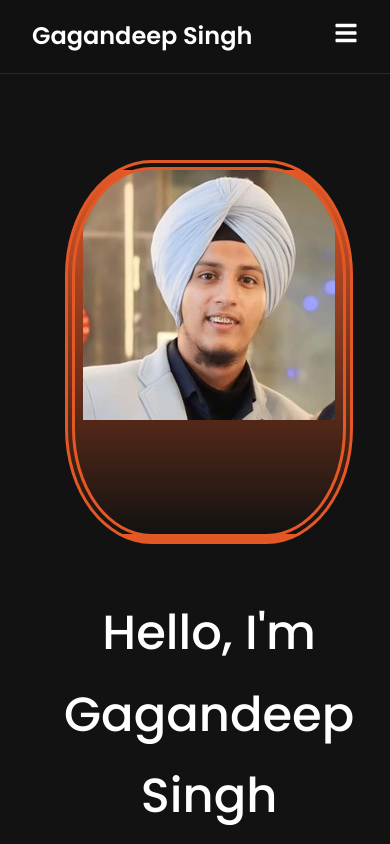
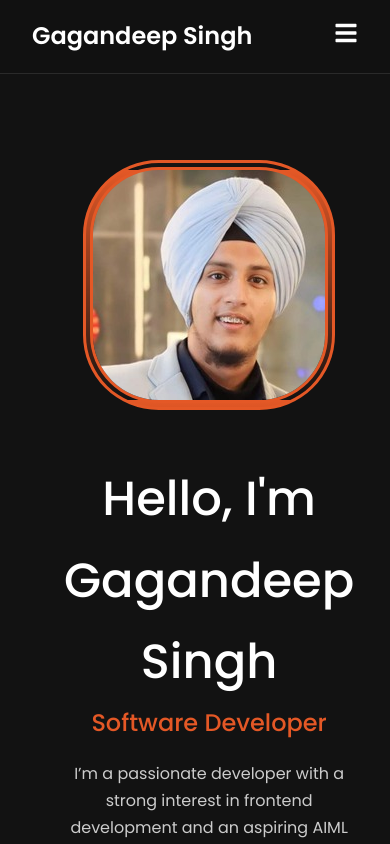
Before and after one commit to gagan13singh/My-Portfolio, a React (Vite) app: page / in a window 390 px wide. Shown: the top 844 px of the page. Built offline with nearby package versions, Linux system fonts and the light colour scheme.

Commit message:
changes in Hero.css

```diff
--- a/src/components/Hero.css
+++ b/src/components/Hero.css
@@ -40,11 +40,10 @@
   height: 250px;
   margin: 0 auto;
   overflow: hidden;
-
-  object-fit: cover;
+   align-self: auto;
+  object-fit: fill;
   object-position: center;
   border-radius: 30%;
-  overflow: hidden;
   border: 10px double var(--color-primary);
 }
 
@@ -55,8 +54,9 @@
     gap: 3rem;
   }
   .hero__image {
-    width: 18rem;
-    height: 24rem;
+    width: 252px;
+    height: 250px;
+    align-self: auto;
 
   }
 }
```
